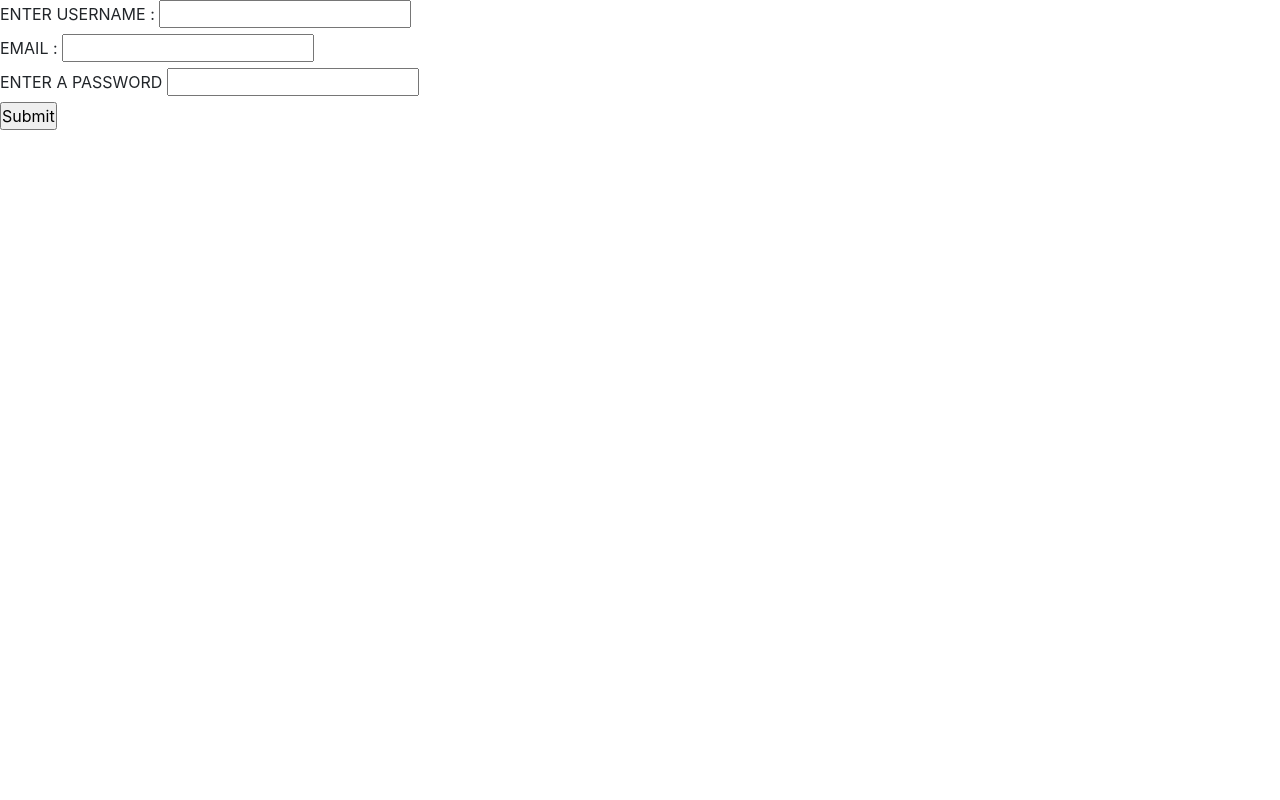
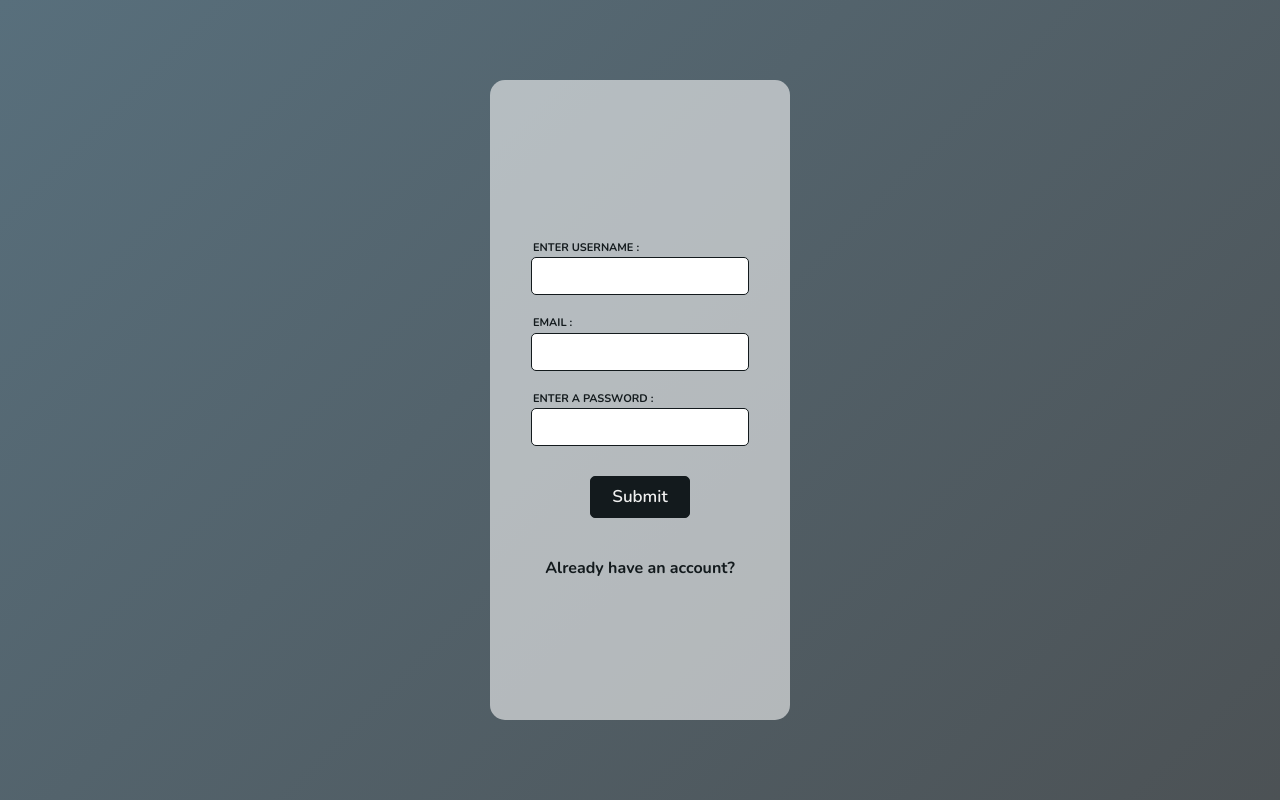
Before and after one commit to sid00100/web-noto, a Flask app: page /signup in a window 1280 px wide. Run offline with Flask 2, Linux system fonts and the light colour scheme.

Commit message:
usersignup css added

```diff
--- a/note/static/css/sinupstyle.css
+++ b/note/static/css/sinupstyle.css
@@ -1,6 +1,7 @@
 @import url('https://fonts.googleapis.com/css2?family=Nunito:ital,wght@0,200;0,300;0,400;0,500;0,600;0,700;1,200;1,300;1,400;1,500;1,600;1,700&display=swap');
 :root {
     --first-color: #131a1d;
+    --first-colorfade: #1f2a2f;
     --primary-color: #2F4550;
     --primarylight-color:#586F7C;
     --secondary-color: #F7F7F7;
@@ -11,9 +12,104 @@
     margin: 0;
     padding: 0;
     box-sizing: border-box;
+    font-family: 'Nunito', sans-serif;
+    font-weight:900;
+    color:var( --first-color);
 }
 body{
     font-family: 'Nunito', sans-serif;
     background: var(--first-color);
     margin: 0;
+
+        background: linear-gradient(-45deg, #2F4550, #131a1d,#484848,#586F7C);
+        background-size: 400% 400%;
+        animation: gradient 15s ease infinite;
+        height: 100vh;
+    display: flex;
+    flex-direction:column;
+    justify-content: center;
+    align-items:center;
+
 }
+    /* @keyframes gradient {
+        0% {
+            background-position: 0% 50%;
+        }
+        50% {
+            background-position: 100% 50%;
+        }
+        100% {
+            background-position: 0% 50%;
+        }
+    } */
+.center {
+    display: flex;
+    flex-direction:column;
+    justify-content: center;
+    align-items:center;
+}
+.opacitybox{
+    z-index: -20;
+    position: absolute;
+    width: 300px;
+    background-color:var(--secondary-color);
+    opacity: 0.6;
+    height:80vh;
+    border-radius: 15px;
+
+}
+.box {
+
+    padding:60px 30px;
+    height:80vh;
+
+}
+.flexC{
+    display: flex;
+    flex-direction:column;
+    justify-content:center;
+    align-items:flex-start;
+}
+.placeholder{
+    font-size:11px;
+    margin: 20px 0  1px 2px;
+}
+.label{
+    border-radius:5px;
+   padding:6px;
+   border: solid 1.5px var(--first-color);
+}
+.submitbtn{
+    margin:30px 0 0 0;
+    padding:7px 5px;
+    background-color:var(--first-color);
+    color:var(--tertiary-color);
+    border-radius:5px;
+    width:100px;
+    cursor: pointer;
+    font-weight: 600;
+    font-size:17px;
+    border: solid 1.5px var(--first-color);
+    transition: transform 0.15s ease-out;
+}
+.submitbtn:hover{
+    /* transition:width 2s, height 2s; */
+    font-size:16px;
+    font-weight: 900;
+    transition: transform 0.15s ease-out;
+    transform: scale(0.98);
+    background-color: var(--first-color);
+}
+.submitcontainer{
+    height: 100px;
+    padding:0 0 10px 0;
+}
+.center >a{
+    cursor: pointer;
+   margin: 10px 0 0 0;
+   text-decoration: none;
+   color:var( --first-color);
+}
+.center >a:hover{
+    color:var( --primary-color);
+}
--- a/note/static/script.js
+++ b/note/static/script.js
@@ -11,7 +11,7 @@ const months = ["jan", "feb", "mar", "apr", "may","jun","jul","aug","sep","oct",
 
 let isUpdate = false, updateId;
 
-console.log("qdqkjdnqjdqj")
+
 
 
 
@@ -50,6 +50,7 @@ function showNotes(){
                         </div>
                     </div>`;
         addBox.insertAdjacentHTML("afterend",liTag)
+        console.log(notes, index);
     });
 }
 showNotes()
--- a/note/templates/signup.html
+++ b/note/templates/signup.html
@@ -15,23 +15,26 @@
 </head>
 
 <body>
+    <div class="opacitybox"></div>
+    <form class = "center box" method="post">
+        {{ form.csrf_token }}
+        <div class="username  flexC">
+            {{ form.username.label("ENTER USERNAME :",class=" placeholder") }}
+            {{ form.username(class="label") }}
+        </div>
+        <div class="email flexC">
+            {{ form.email.label("EMAIL :",class=" placeholder") }}
+            {{ form.email(class="label") }}
+        </div>
+       <div class="password flexC">
+        {{ form.password.label("ENTER A PASSWORD :",class=" placeholder") }}
+        {{ form.password(class="label") }}
+       </div>
+        <div class="submitcontainer">
+            {{ form.submit(class="submitbtn") }}
+        </div>
 
-    <form method="post">
-        {{ form.csrf_token }}
-        <div class="user-name">
-            {{ form.username.label("ENTER USERNAME :") }}
-            {{ form.username(class="") }}
-        </div>
-        <div class="email">
-            {{ form.email.label("EMAIL :") }}
-            {{ form.email() }}
-        </div>
-       <div class="password">
-        {{ form.password.label("ENTER A PASSWORD") }}
-        {{ form.password }}
-       </div>
-
-        {{ form.submit() }}
+        <a href="#">Already have an account?</a>
     </form>
 
     <!-- Optional JavaScript; choose one of the two! -->
```
